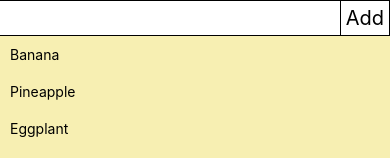
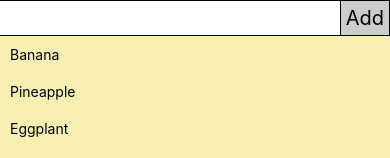
Before and after one commit to johannesmu/firstApp22T2, a React Native app: screen / in a window 390 px wide. Shown: the top 158 px of the page. Built offline with nearby package versions, Linux system fonts and the light colour scheme.

Commit message:
updated data validation for input

```diff
--- a/App.js
+++ b/App.js
@@ -15,11 +15,15 @@ export default function App() {
 
   // application state
   const [ListData, SetListData] = useState(LIST)
-  const [input,setInput] = useState()
+  const [input,setInput] = useState('')
 
   // function to add value of input to ListData (add an item to list)
   const addItem = () => {
-    console.log('pressed')
+    // use timestamp to create unique id
+    let newId = new Date().getTime()
+    let newItem = { id: newId, name: input, status: false }
+    let newList = ListData.concat( newItem )
+    SetListData( newList )
   }
 
   //function to render list item
@@ -31,11 +35,15 @@ export default function App() {
     <View style={styles.container}>
       <View style={ styles.header }>
         <TextInput style={styles.input} onChangeText={ (value) => setInput(value) } />
-        <TouchableOpacity style={styles.button} onPress={ () => addItem() }>
+        <TouchableOpacity
+          style={ (input.length < 3) ? styles.buttonDisabled : styles.button}
+          onPress={ () => addItem() }
+          disabled={(input.length < 3) ? true : false }
+        >
           <Text style={ styles.buttonText}>Add</Text>
         </TouchableOpacity>
       </View>
-      <Text>{input}</Text>
+
       <FlatList
         data={ListData}
         keyExtractor={ (item) => item.id }
@@ -82,4 +90,9 @@ const styles = StyleSheet.create({
   buttonText: {
     fontSize: 20,
   },
+  buttonDisabled: {
+    backgroundColor: "#CCC",
+    padding: 5,
+    borderWidth: 1,
+  }
 });
```
